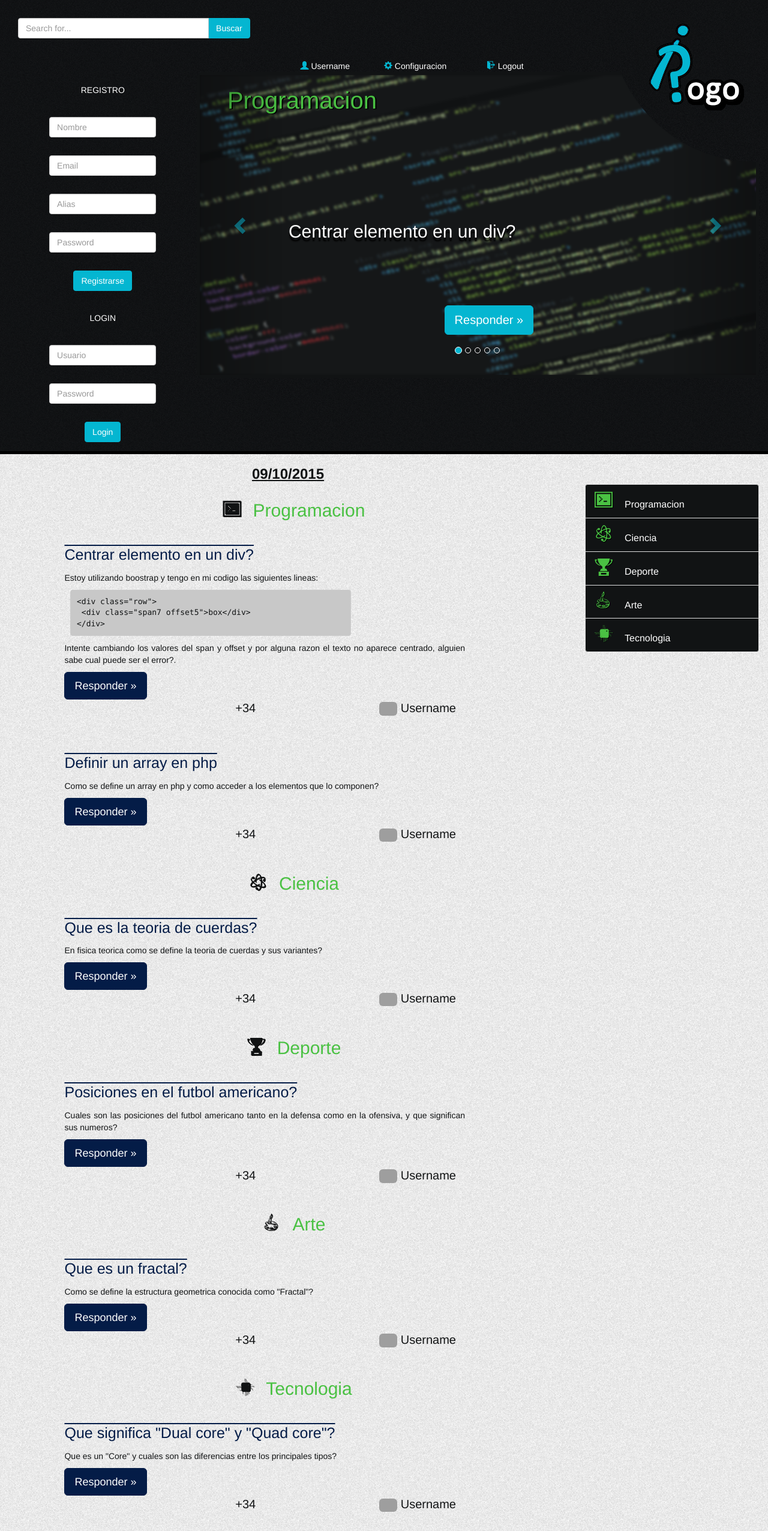
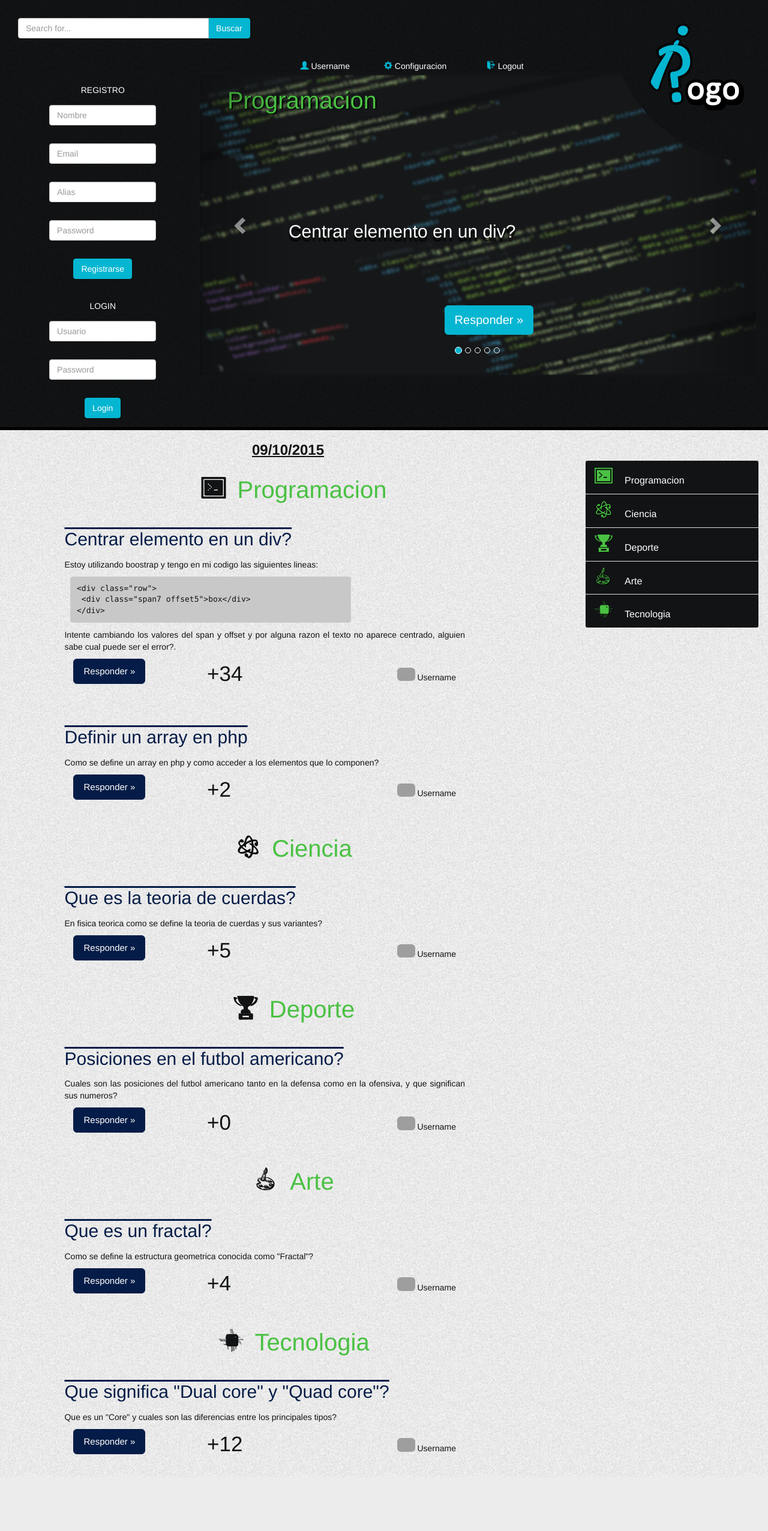
Before and after one commit to msantanagonzalez/rogo, a PHP site: page / in a window 1280 px wide. Shown: the whole page at 60% size. After the commit the page ends 2462 px from the top, so only its background shows below. Run offline with PHP 8.4, Linux system fonts and the light colour scheme; some web fonts are replaced; grey boxes are pictures that could not be loaded.

Commit message:
Modificacion en question and index

```diff
--- a/www/Resources/css/styles.css
+++ b/www/Resources/css/styles.css
@@ -12,21 +12,12 @@ h1,h2,h3{
 }
 
 /* ------------------------- TEXT STYLES -----------------------*/
-.textBlue{
-color: #04b6d1;
-}
-.textGreen{
-color: #4ac143;
-}
-.textGray{
-color: #111314;
-}
-.textBlack{
-  color: #000;
-}
 .indexFecha{
   font-weight: bold;
   text-decoration:underline;
+}
+.indexCategoria{
+  font-size: 40px;
 }
 .indexCategoria a{
   color: #4ac143;
@@ -58,6 +49,12 @@ color: #111314;
 }
 .indexVoto a{
   color: #111314;
+}
+.indexVoto .btnPregunta{
+  color: #fff;
+}
+.puntuacion{
+  font-size: 35px;
 }
 .indexVoto a:hover{
   color: #041c47;
@@ -146,6 +149,10 @@ color: #111314;
   margin: 0;
   padding: 0;
 }
+.avatarContainer{
+  position: relative;
+  bottom: -15px;
+}
 .indexPreguntaContainer{
     padding-top: 30px;
     padding-bottom: 30px;
@@ -287,6 +307,7 @@ color: #111314;
   border-color: #4ac143;
 }
 .btnPregunta{
+  font-size: 15px;
   color: #fff;
   background-color: #041c47;
   border-color: #041c47;
@@ -397,6 +418,9 @@ a.list-group-item:hover{
 .checkbox{
     color: #111314;
 }
+.img-rounded{
+  margin-bottom: 13px;
+}
 /*--------- Media Queries(Texto responsive) -------*/
 /* Large desktop */
 @media (min-width: 1200px){
@@ -416,24 +440,8 @@ a.list-group-item:hover{
     left: 55%;
     font-size: 20px;
   }
-  .encabezadoContainer{
-    font-size: 25px;
-  }
-  .indexVoto{
-    font-size: 20px;
-  }
-  .votoContainer{
-    font-size: 25px;
-  }
-  .indexCategoria, .indexIconosCategoria{
+  .encabezadoContainer p{
     font-size: 30px;
-  }
-  .textoCategoria{
-    font-size: 60px;
-  }
-  .iconosPregunta{
-    color: #fff;
-    font-size:50px;
   }
 }
 
--- a/www/index.html
+++ b/www/index.html
@@ -2,21 +2,22 @@
 <html lang="en">
   <head>
   	<!-- Author -->
-  	<meta name="author" content="Marco Santana & Dario Mendez">
-  	<!-- Charset html4 -->
-  	<meta http-equiv="Content-Type" content="text/html; charset=utf-8"/>
+  	<meta name="author" content="Marco Santana & Dario Mendez" />
   	<!-- Charset html5 -->
-  	<meta charset="UTF-8">
+  	<meta charset="UTF-8" />
     <!-- mobile-optimized -->
-    <!-- <meta name="viewport" content="width=device-width, initial-scale=1">  Allow zoom on mobile device -->
     <meta name="viewport" content="width=device-width, initial-scale=1, maximum-scale=1, user-scalable=no" /> <!-- Doesn't allow zoom on mobile devicess -->
-  	<!-- For IE(Crazy users) -->
-  	<meta http-equiv="X-UA-Compatible" content="IE=edge">
+    <!-- SEO description -->
+    <meta name="description" content="Ask,Respond,Interact" />
+    <!-- Avoids google automatic translate -->
+    <meta name="google" content="notranslate" />
+    <!-- Keywords for SEO -->
+    <meta name="keywords" content="ask, question, help, respond, pregunta, ayuda, respuesta" />
   	<!-- CSS(Bootstrap) -->
-  	<link href="Resources/css/bootstrap.css" rel="stylesheet">
+  	<link href="Resources/css/bootstrap.css" rel="stylesheet" />
     <!-- CSS(Ours) -->
-    <link href="Resources/css/styles.css" rel="stylesheet">
-    <link href="Resources/css/customFonts.css" rel="stylesheet">
+    <link href="Resources/css/styles.css" rel="stylesheet" />
+    <link href="Resources/css/customFonts.css" rel="stylesheet" />
 
   	<title>Rogo |- Ask and respond </title>
     <link rel="rogo icon" type="image/x-icon" href="Resources/images/rogo.ico" />
@@ -33,7 +34,7 @@
               <div class="row">
                   <!-- LOGO SMALL DEVICES -->
                   <div class="col-xs-12 text-center visible-sm visible-xs">
-                      <img src="Resources/images/logo1.png" alt="Logo del sitio visible en dispositivos pequeños">
+                      <a href="index.html"><img src="Resources/images/logo1.png" alt="Logo del sitio visible en dispositivos pequeños"></a>
                   </div>
                   <!-- Fin Logo small devices-->
                   <!-- BUSCAR -->
@@ -50,16 +51,16 @@
                   <div class="col-md-5 col-xs-12 headerIconsContainer">
                       <div class="row">
                           <div class="col-xs-4 singleIconContainer">
-                              <span class="glyphicon glyphicon-user textBlue" aria-hidden="true"></span>
-                              <a href="user.html"><span>Username</span></a>
+                              <span class="glyphicon glyphicon-user" aria-hidden="true"></span>
+                              <a href="user.html">Username</a>
                           </div>
                           <div class="col-xs-4 singleIconContainer">
-                              <span class="glyphicon glyphicon-cog textBlue" aria-hidden="true"></span>
-                              <a href="configuracion.html"><span>Configuracion</span></a>
+                              <span class="glyphicon glyphicon-cog" aria-hidden="true"></span>
+                              <a href="configuracion.html">Configuracion</a>
                           </div>
                           <div class="col-xs-4 singleIconContainer">
-                              <span class="icon-exit textBlue" aria-hidden="true"></span>
-                              <a href="index.html"><span>Logout</span></a>
+                              <span class="icon-exit" aria-hidden="true"></span>
+                              <a href="index.html">Logout</a>
                           </div>
                       </div>
                   </div>
@@ -83,27 +84,25 @@
                   <div class="row">
                     <div class="col-xs-12 registroContainer">
                       REGISTRO
-                      <br>
-                      <br>
                       <form class="form-horizontal">
                         <div class="form-group">
                           <div class="col-lg-8 col-lg-offset-2">
-                            <input type="text" class="form-control" id="inputEmail" placeholder="Nombre">
+                            <input type="text" class="form-control" placeholder="Nombre">
                           </div>
                         </div>
                         <div class="form-group">
                           <div class="col-lg-8 col-lg-offset-2">
-                            <input type="text" class="form-control" id="inputEmail" placeholder="Email">
+                            <input type="text" class="form-control" placeholder="Email">
                           </div>
                         </div>
                         <div class="form-group">
                           <div class="col-lg-8 col-lg-offset-2">
-                            <input type="text" class="form-control" id="inputEmail" placeholder="Alias">
+                            <input type="text" class="form-control" placeholder="Alias">
                           </div>
                         </div>
                         <div class="form-group">
                           <div class="col-lg-8 col-lg-offset-2">
-                            <input type="text" class="form-control" id="inputEmail" placeholder="Password">
+                            <input type="text" class="form-control" placeholder="Password">
                           </div>
                         </div>
                         <div class="form-group">
@@ -115,17 +114,15 @@
                     </div>
                     <div class="col-xs-12 registroContainer">
                       LOGIN
-                      <br>
-                      <br>
                       <form class="form-horizontal">
                         <div class="form-group">
                           <div class="col-lg-8 col-lg-offset-2">
-                            <input type="text" class="form-control" id="inputEmail" placeholder="Usuario">
+                            <input type="text" class="form-control"  placeholder="Usuario">
                           </div>
                         </div>
                         <div class="form-group">
                           <div class="col-lg-8 col-lg-offset-2">
-                            <input type="text" class="form-control" id="inputEmail" placeholder="Password">
+                            <input type="text" class="form-control" placeholder="Password">
                           </div>
                         </div>
                         <div class="form-group">
@@ -201,11 +198,11 @@
 
                   <!-- Controls -->
                   <a class="left carousel-control" href="#carousel-example-generic" role="button" data-slide="prev">
-                    <span class="glyphicon glyphicon-chevron-left textBlue" aria-hidden="true"></span>
+                    <span class="glyphicon glyphicon-chevron-left" aria-hidden="true"></span>
                     <span class="sr-only">Previous</span>
                   </a>
                   <a class="right carousel-control" href="#carousel-example-generic" role="button" data-slide="next">
-                    <span class="glyphicon glyphicon-chevron-right textBlue" aria-hidden="true"></span>
+                    <span class="glyphicon glyphicon-chevron-right" aria-hidden="true"></span>
                     <span class="sr-only">Next</span>
                   </a>
                 </div>
@@ -249,14 +246,14 @@
                         		</div>
                             <!-- Fin Cuerpo pregunta -->
                             <!-- footer pregunta -->
-                            <div class="col-xs-12 text-left">
+                            <div class="col-xs-12 indexVoto text-left">
+                                <div class="col-xs-4 text-left">
                                     <a class="btn btn-lg btnPregunta" href="question.html" role="button">Responder &raquo;</a>
                                 </div>
-                            <div class="col-xs-12 indexVoto">
-                              <div class="col-xs-4 col-md-6 text-right">
-                                <a href="question.html"><span>+34</span></a>
+                              <div class="col-xs-4">
+                                <a href="question.html"><span class="puntuacion">+34</span></a>
                               </div>
-                              <div class="col-xs-8 col-md-6 text-right">
+                              <div class="col-xs-4 text-right avatarContainer">
                                 <a href="user.html">
                                   <img src="Resources/images/avatar-glasses.png" alt="avatar usuario" class="img-rounded avatarPregunta">
                                   <span>Username</span>
@@ -280,14 +277,14 @@
                         		</div>
                             <!-- Fin cuerpo pregunta -->
                             <!-- Footer pregunta -->
-                            <div class="col-xs-12 text-left">
+                              <div class="col-xs-12 indexVoto text-left">
+                                  <div class="col-xs-4 text-left">
                                       <a class="btn btn-lg btnPregunta" href="question.html" role="button">Responder &raquo;</a>
                                   </div>
-                            <div class="col-xs-12 indexVoto">
-                              <div class="col-xs-4 col-md-6 text-right">
-                                <a href="#"><span>+34</span></a>
+                                  <div class="col-xs-4">
+                                      <a href="question.html"><span class="puntuacion">+2</span></a>
                                   </div>
-                              <div class="col-xs-8 col-md-6 text-right">
+                                  <div class="col-xs-4 text-right avatarContainer">
                                       <a href="user.html">
                                           <img src="Resources/images/avatar-goku.png" alt="avatar usuario" class="img-rounded avatarPregunta">
                                           <span>Username</span>
@@ -316,14 +313,14 @@
                         		</div>
                             <!-- Fin cuerpo pregunta -->
                             <!-- Footer pregunta -->
-                            <div class="col-xs-12 text-left">
+                              <div class="col-xs-12 indexVoto text-left">
+                                  <div class="col-xs-4 text-left">
                                       <a class="btn btn-lg btnPregunta" href="question.html" role="button">Responder &raquo;</a>
                                   </div>
-                            <div class="col-xs-12 indexVoto">
-                              <div class="col-xs-4 col-md-6 text-right">
-                                <a href="#"><span>+34</span></a>
+                                  <div class="col-xs-4">
+                                      <a href="question.html"><span class="puntuacion">+5</span></a>
                                   </div>
-                              <div class="col-xs-8 col-md-6 text-right">
+                                  <div class="col-xs-4 text-right avatarContainer">
                                       <a href="user.html">
                                           <img src="Resources/images/avatar-captain.png" alt="avatar usuario" class="img-rounded avatarPregunta">
                                           <span>Username</span>
@@ -352,14 +349,14 @@
                         		</div>
                             <!-- Fin cuerpo pregunta -->
                             <!-- Footer pregunta -->
-                            <div class="col-xs-12 text-left">
+                              <div class="col-xs-12 indexVoto text-left">
+                                  <div class="col-xs-4 text-left">
                                       <a class="btn btn-lg btnPregunta" href="question.html" role="button">Responder &raquo;</a>
                                   </div>
-                            <div class="col-xs-12 indexVoto">
-                              <div class="col-xs-4 col-md-6 text-right">
-                                <a href="#"><span>+34</span></a>
+                                  <div class="col-xs-4">
+                                      <a href="question.html"><span class="puntuacion">+0</span></a>
                                   </div>
-                              <div class="col-xs-8 col-md-6 text-right">
+                                  <div class="col-xs-4 text-right avatarContainer">
                                       <a href="user.html">
                                           <img src="Resources/images/avatar-jesus.png" alt="avatar usuario" class="img-rounded avatarPregunta">
                                           <span>Username</span>
@@ -388,14 +385,14 @@
                         		</div>
                             <!-- Fin cuerpo pregunta -->
                             <!-- Footer pregunta -->
-                            <div class="col-xs-12 text-left">
+                              <div class="col-xs-12 indexVoto text-left">
+                                  <div class="col-xs-4 text-left">
                                       <a class="btn btn-lg btnPregunta" href="question.html" role="button">Responder &raquo;</a>
                                   </div>
-                            <div class="col-xs-12 indexVoto">
-                              <div class="col-xs-4 col-md-6 text-right">
-                                <a href="#"><span>+34</span></a>
+                                  <div class="col-xs-4">
+                                      <a href="question.html"><span class="puntuacion">+4</span></a>
                                   </div>
-                              <div class="col-xs-8 col-md-6 text-right">
+                                  <div class="col-xs-4 text-right avatarContainer">
                                       <a href="user.html">
                                           <img src="Resources/images/avatar-mexicano.png" alt="avatar usuario" class="img-rounded avatarPregunta">
                                           <span>Username</span>
@@ -424,14 +421,14 @@
                             </div>
                             <!-- Fin cuerpo pregunta -->
                             <!-- Footer pregunta -->
-                            <div class="col-xs-12 text-left">
+                              <div class="col-xs-12 indexVoto text-left">
+                                  <div class="col-xs-4 text-left">
                                       <a class="btn btn-lg btnPregunta" href="question.html" role="button">Responder &raquo;</a>
                                   </div>
-                            <div class="col-xs-12 indexVoto">
-                              <div class="col-xs-4 col-md-6 text-right">
-                                <a href="#"><span>+34</span></a>
+                                  <div class="col-xs-4">
+                                      <a href="question.html"><span class="puntuacion">+12</span></a>
                                   </div>
-                              <div class="col-xs-8 col-md-6 text-right">
+                                  <div class="col-xs-4 text-right avatarContainer">
                                       <a href="user.html">
                                           <img src="Resources/images/avatar-super.png" alt="avatar usuario" class="img-rounded avatarPregunta">
                                           <span>Username</span>
```
Also changed, not shown: other parts of www/Resources/css/styles.css (+23 -52 lines), www/question.html (+45 -20 lines). Lines whose indentation alone changed are shown as unchanged.
